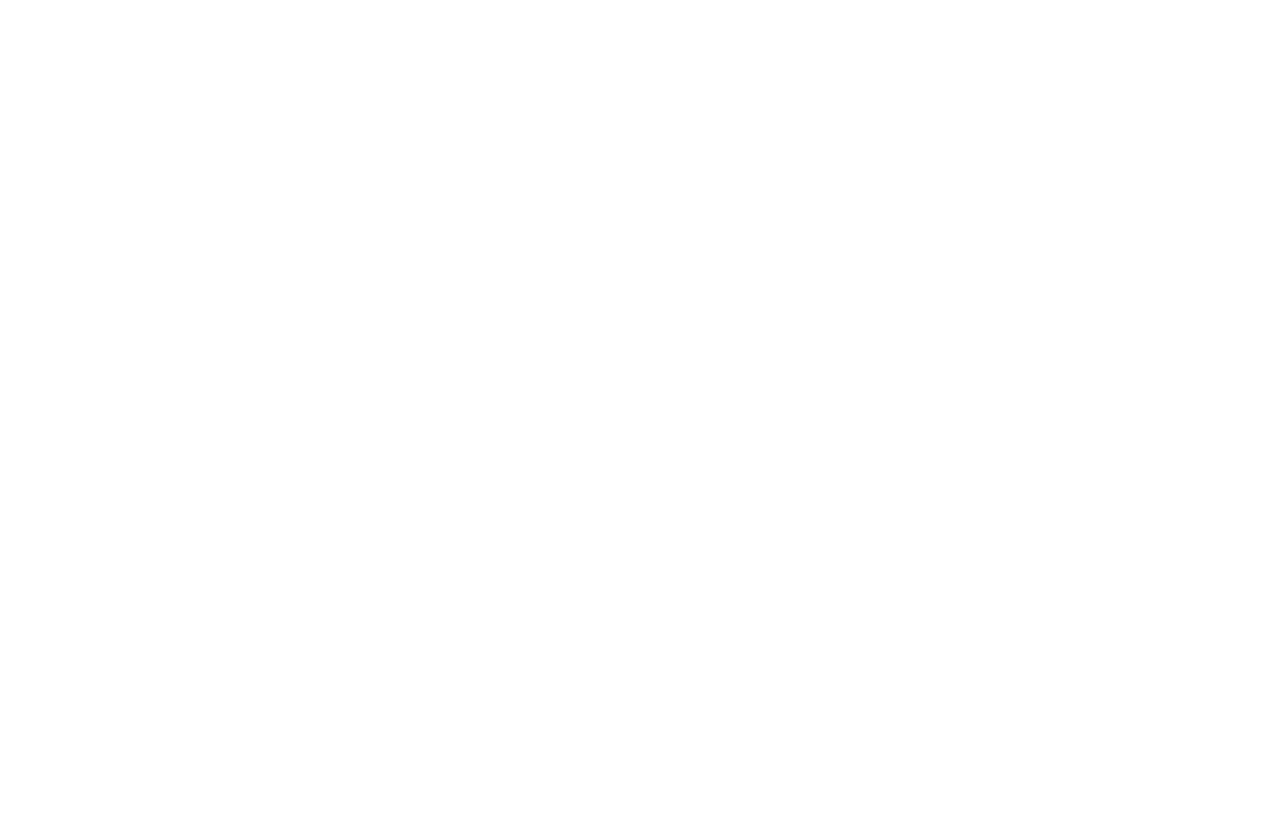
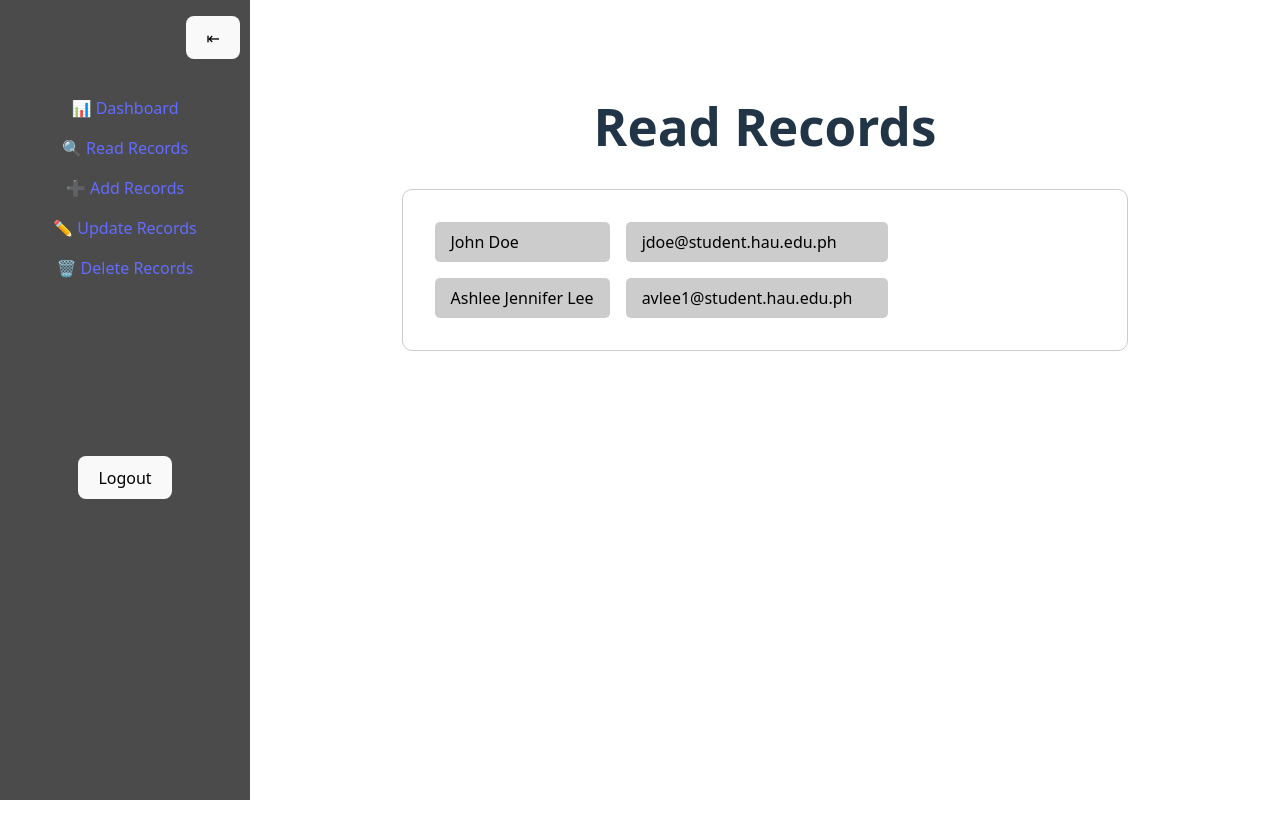
Before and after one commit to luizaki/apsi-badge-exam, a React (Vite) app: page /read in a window 1280 px wide. Before the commit this address had no page. Shown: the top 838 px of the page. Before the commit the page ends 800 px from the top, so only its background shows below. Built offline with nearby package versions, Linux system fonts and the light colour scheme.

Commit message:
feat: create ReadRecordsPage

```diff
--- a/src/App.jsx
+++ b/src/App.jsx
@@ -6,6 +6,7 @@ import './App.css';
 import AddRecordsPage from './pages/AddRecordsPage';
 import EditRecordsPage from './pages/EditRecordsPage';
 import DeleteRecordsPage from './pages/DeleteRecordsPage';
+import ReadRecordsPage from './pages/ReadRecordsPage';
 import { UserProvider } from './providers/UserProvider';
 
 
@@ -17,6 +18,7 @@ function App() {
           <Route path='/' element={<LandPage />} />
           <Route path='/login' element={<LogInPage />} />
           <Route path='/dashboard' element={<Dashboard />}/>
+          <Route path='read' element={<ReadRecordsPage />} />
           <Route path='add' element={<AddRecordsPage />} />
           <Route path='update' element={<EditRecordsPage />} />
           <Route path='delete' element={<DeleteRecordsPage />} />
--- /dev/null
+++ b/src/pages/ReadRecordsPage.jsx
@@ -0,0 +1,15 @@
+import PageLayout from '../components/PageLayout';
+import UserList from '../components/UserList';
+import { useUserContext } from '../providers/UserProvider.jsx';
+
+export default function ReadRecordsPage() {
+    const { users } = useUserContext();
+
+    return (
+        <PageLayout title={'Read Records'}>
+            <UserList
+                users={users}
+            />
+        </PageLayout>
+    );
+}
```
